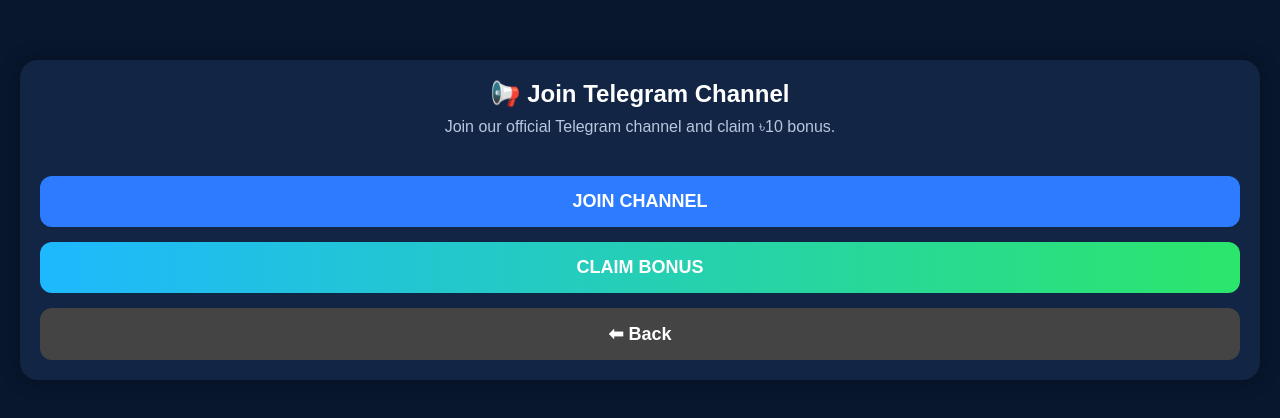
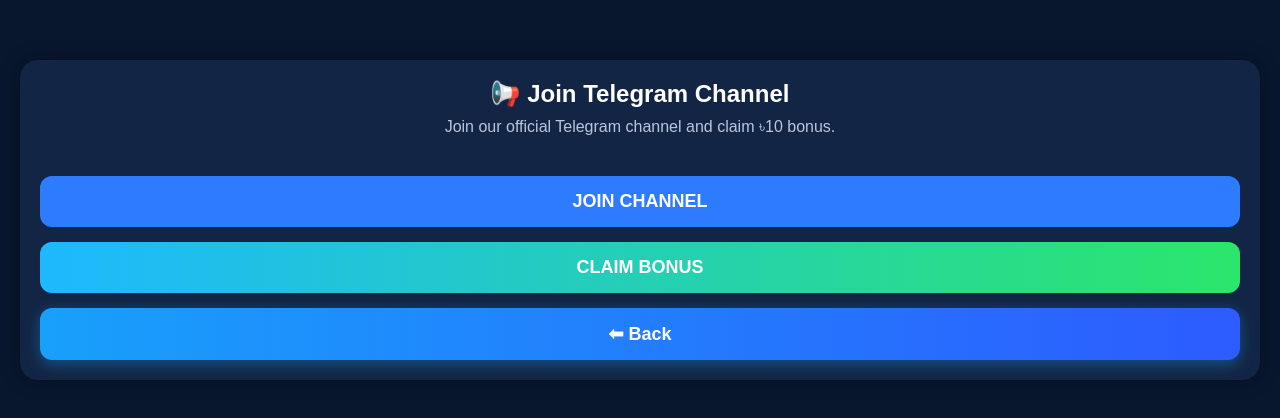
Before and after one commit to leonjack071-netizen/MiniCashPanda, a website: page frontend/channel/index.html in a window 1280 px wide. Drawn offline with Linux system fonts and the light colour scheme.

```diff
--- a/frontend/channel/index.html
+++ b/frontend/channel/index.html
@@ -59,8 +59,22 @@ color:#fff;
 }
 
 .backBtn{
-background:#444;
+width:100%;
+padding:15px;
+margin-top:15px;
+border:none;
+border-radius:12px;
+background:linear-gradient(90deg,#18A0FB,#2D5BFF);
 color:#fff;
+font-size:18px;
+font-weight:bold;
+cursor:pointer;
+box-shadow:0 4px 15px rgba(24,160,251,.4);
+transition:0.3s;
+}
+
+.backBtn:hover{
+transform:scale(1.02);
 }
 
 </style>
```
Also changed, not shown: frontend/group/index.html (+15 -1 lines).
